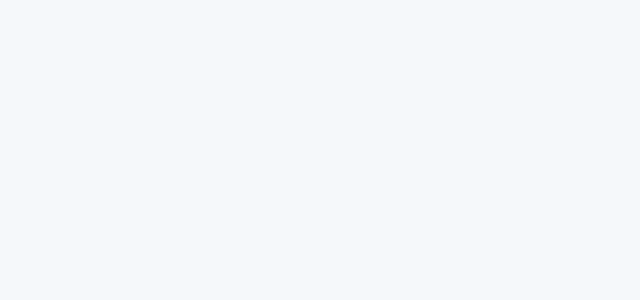
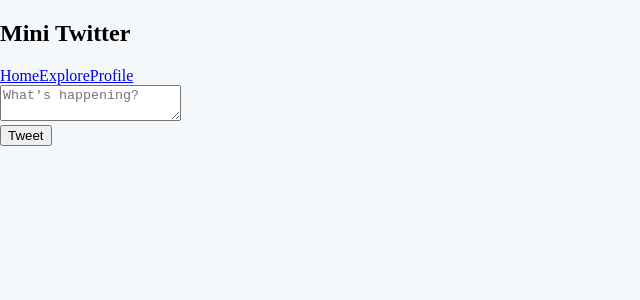
Before and after one commit to sris005/twitter-clone, a React (Vite) app: page /profile in a window 1280 px wide. Shown: the top 300 px of the page, without its empty margins (0-640 px from the left). Built offline with nearby package versions, Linux system fonts and the light colour scheme.

Commit message:
Final GitHub Pages fix

```diff
--- a/src/App.jsx
+++ b/src/App.jsx
@@ -1,9 +1,20 @@
+import { Routes, Route } from "react-router-dom";
+import Navbar from "./components/Navbar";
+import Home from "./pages/Home";
+import Explore from "./pages/Explore";
+import Profile from "./pages/Profile";
+
 function App() {
   return (
-    <div className="min-h-screen bg-gray-100">
-      {/* tumhara pura UI yahin rahe */}
-    </div>
-  )
+    <>
+      <Navbar />
+      <Routes>
+        <Route path="/" element={<Home />} />
+        <Route path="/explore" element={<Explore />} />
+        <Route path="/profile" element={<Profile />} />
+      </Routes>
+    </>
+  );
 }
 
-export default App
+export default App;
--- a/src/main.jsx
+++ b/src/main.jsx
@@ -1,13 +1,11 @@
-import React from 'react'
-import ReactDOM from 'react-dom/client'
-import { HashRouter } from 'react-router-dom'
-import App from './App'
-import './index.css'
+import React from "react";
+import ReactDOM from "react-dom/client";
+import { HashRouter } from "react-router-dom";
+import App from "./App";
+import "./index.css";
 
-ReactDOM.createRoot(document.getElementById('root')).render(
-  <React.StrictMode>
-    <HashRouter>
-      <App />
-    </HashRouter>
-  </React.StrictMode>
-)
+ReactDOM.createRoot(document.getElementById("root")).render(
+  <HashRouter>
+    <App />
+  </HashRouter>
+);
```
Also changed, not shown: vite.config.js (+4 -4 lines).
